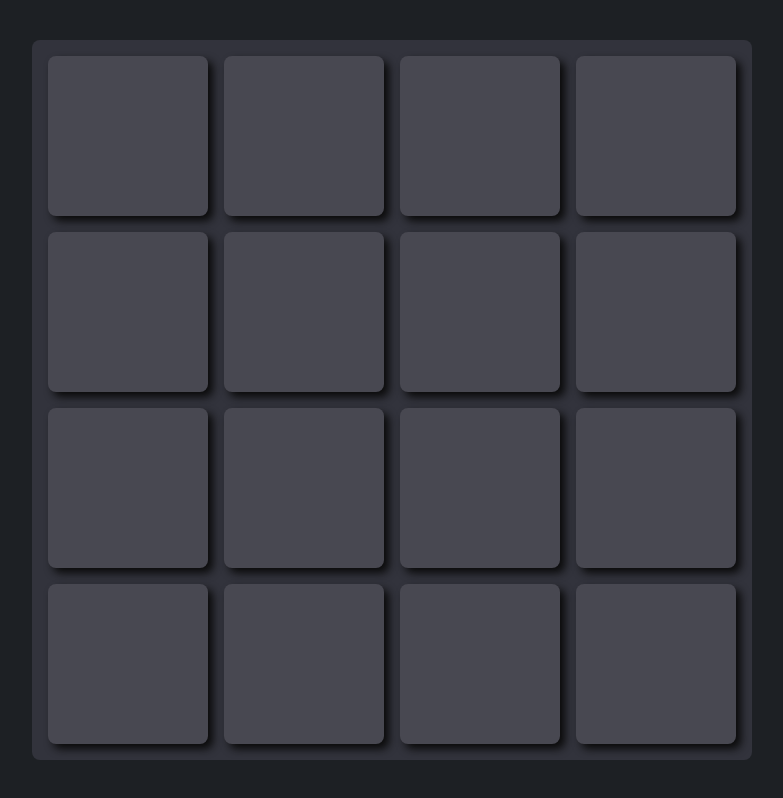
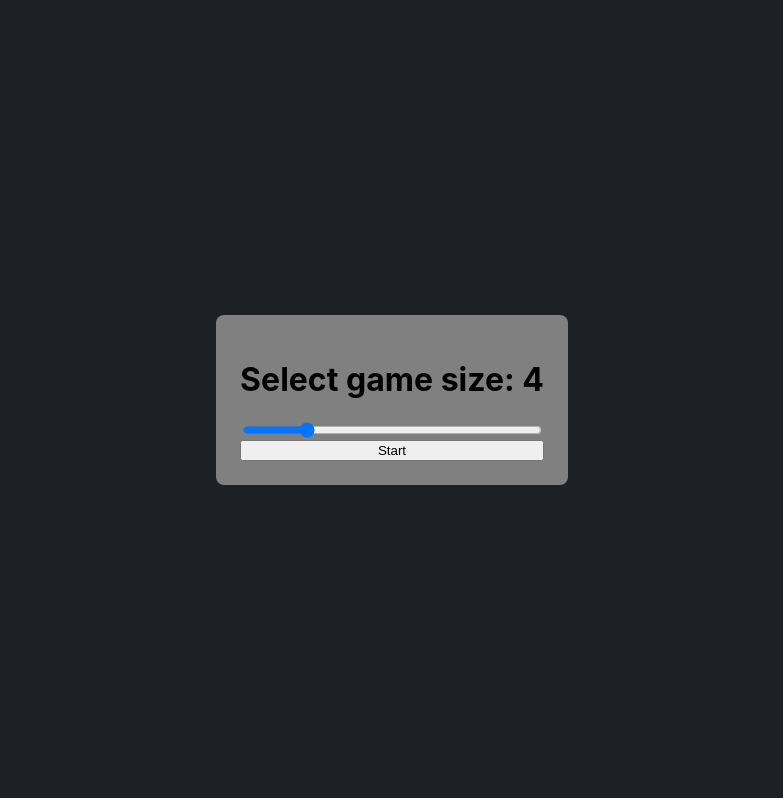
Before and after one commit to Domz4/2048_classic, a React (Create React App) app: page / in a window 1280 px wide. Shown: the whole page, without its empty margins (248-1031 px from the left). Built offline with nearby package versions, Linux system fonts and the light colour scheme.

Commit message:
feat: conditional rendering welcome screen & gird and tile changes

```diff
--- a/src/App.js
+++ b/src/App.js
@@ -1,5 +1,4 @@
 import { Grid } from "./components/grid";
-import { Tile } from "./components/tile";
 function App() {
   return (
     <>
--- a/src/components/grid.jsx
+++ b/src/components/grid.jsx
@@ -1,10 +1,35 @@
-import { useRef, useEffect } from "react";
+import { useState } from "react";
 import { Cell } from "./Cell";
+import { Tile } from "./tile";
 
 export const Grid = () => {
-  return (
+  const [renderGame, setRenderGame] = useState(true);
+  const [radius, setRadius] = useState(4);
+  const handleGameRadius = (e) => {
+    setRadius(e.target.value);
+  };
+  const handleStart = () => {
+    setRenderGame(false);
+  };
+  console.log(renderGame.current, radius);
+  return renderGame ? (
+    <>
+      <div className="welcome_screen">
+        <h1>Select game size: {radius}</h1>
+        <input
+          type="range"
+          min="2"
+          max="12"
+          value={radius}
+          onChange={handleGameRadius}
+        />
+        <button onClick={handleStart}>Start</button>
+      </div>
+    </>
+  ) : (
     <div className="grid">
       <Cell></Cell>
+      <Tile radius={radius}></Tile>
     </div>
   );
 };
--- a/src/components/tile.jsx
+++ b/src/components/tile.jsx
@@ -1,16 +1,18 @@
 import { useState } from "react";
 
-export const Tile = () => {
-  const [tileValue, setTileValue] = useState();
+export const Tile = ({ radius }) => {
+  const [tileValue, setTileValue] = useState("90%");
   const generateRandom = () => {
     return Math.random();
   };
-  const dynamicColor = {
+  const styles = {
     backgroundColor: `hsl(354, 100%, ${tileValue})`,
+    width: radius,
+    heigh: radius,
   };
   return (
     <>
-      <div className="tile" style={dynamicColor}></div>
+      <div className="tile" style={styles}></div>
     </>
   );
 };
--- a/src/index.css
+++ b/src/index.css
@@ -17,10 +17,15 @@ body {
   height: 100vh;
   background-color: rgb(29, 32, 36);
 }
+.welcome_screen {
+  display: flex;
+  flex-direction: column;
+  background-color: gray;
+  border-radius: 1vmin;
+  padding: 3vmin;
+}
 .grid {
   display: grid;
-  grid-template-columns: repeat(4, 20vmin);
-  grid-template-rows: repeat(4, 20vmin);
   background-color: rgb(50, 51, 60);
   gap: 2vmin;
   border-radius: 1vmin;
```
